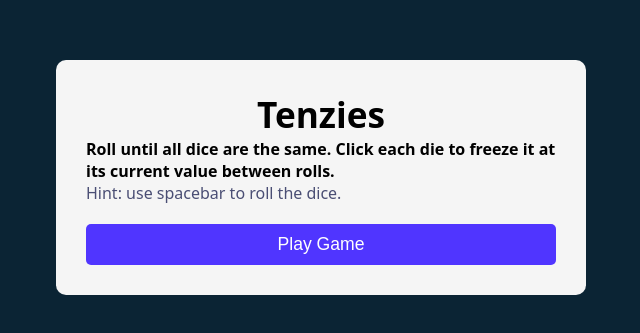
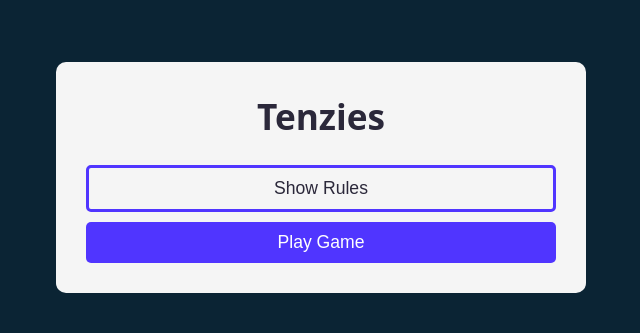
Before and after one commit to netrolite/tenzies-react, a React (Vite) app: page /#/ in a window 1280 px wide. Shown: the part 223-556 px from the top of the page, without its empty margins (319-959 px from the left). Built offline with nearby package versions, Linux system fonts and the light colour scheme.

Commit message:
title-screen redesign

```diff
--- a/src/TitleScreen.jsx
+++ b/src/TitleScreen.jsx
@@ -1,7 +1,8 @@
-import React from "react";
+import React, { useState } from "react";
 import { useNavigate } from "react-router-dom";
 
 export default function TitleScreen() {
+    const [showRules, setShowRules] = useState(false);
     const navigate = useNavigate();
 
     const prevBestTime = localStorage.getItem("bestTime");
@@ -10,15 +11,25 @@ export default function TitleScreen() {
             <div className="container title-screen">
                 <h1 className="game-title">Tenzies</h1>
                 {prevBestTime && <h2 className="prev-best-time">Your best time: {prevBestTime}</h2>}
-                    <p className="rules">
-                    Roll until all dice are the same. Click each die to freeze it at its current value between rolls.
-                        <p className="hint">
-                            Hint: use spacebar to roll the dice.
-                        </p>
-                    </p>
 
 
-                <div className="buttons-container">
+                <div className="buttons-container title-screen-buttons-container">
+                    <button
+                        className="button toggle-rules"
+                        onClick={() => setShowRules(prevState => !prevState)}
+                    >
+                        {showRules ? "Hide Rules" : "Show Rules"}
+                    </button>
+                    {
+                        showRules
+                        &&
+                        <p className="rules">
+                        Roll until all dice are the same. Click each die to freeze it at its current value between rolls. <br />
+                            <span className="hint">
+                                Hint: use spacebar to roll the dice.
+                            </span>
+                        </p>
+                    }
                     <button
                         className="button"
                         onClick={() => navigate("/game")}
--- a/src/game/Game.jsx
+++ b/src/game/Game.jsx
@@ -118,7 +118,7 @@ export default function Game() {
             {
               won
               ?
-                <div className="buttons-container game-end-buttons-container">
+                <div className="buttons-container game-won-buttons-container">
                     <button
                         className="button"
                         onClick={() => resetGame(setWon, setDice, setMilliseconds)}
@@ -129,7 +129,7 @@ export default function Game() {
                         className="button"
                         onClick={() => navigate("/")}
                     >
-                        Back To Title
+                        Quit To Menu
                     </button>
                 </div>
               :
--- a/src/index.css
+++ b/src/index.css
@@ -1,7 +1,7 @@
 :root {
   --page-bg: #0B2434;
   --game-bg: #F5F5F5;
-  --text: 2B283A;
+  --text: #2B283A;
   --rules: #4A4E74;
   --die-frozen: #59E391;
   --button: #5035FF;
@@ -53,8 +53,13 @@ body {
   width: 530px;
 }
 
-.title-screen .button {
-  margin-top: 20px;
+.game-title {
+  font-size: 2.2rem;
+}
+
+.prev-best-time {
+  font-size: 1.3rem;
+  font-weight: 400;
 }
 
 .buttons-container {
@@ -63,21 +68,25 @@ body {
   width: 100%;
 }
 
-.game-end-buttons-container .button {
-  width: 50%;
+.button {
+  padding: 10px 0;
+  border: none;
+  border-radius: 5px;
+  color: #fff;
+  background-color: var(--button);
+  font-size: 1.1rem;
+  flex-grow: 1;
 }
 
-.game-title {
-  font-size: 2.2rem;
+.title-screen-buttons-container {
+  flex-direction: column;
+  margin-top: 25px;
 }
 
-.prev-best-time {
-  font-size: 1.4rem;
-  font-weight: 400;
-  margin-bottom: 10px;
-  background-color: var(--die-frozen);
-  padding: 8px;
-  border-radius: 5px;
+.toggle-rules {
+  background-color: transparent;
+  border: 3px solid var(--button);
+  color: var(--text);
 }
 
 .rules, .hint {
@@ -129,14 +138,8 @@ body {
   transition: 200ms;
 }
 
-.button {
-  padding: 10px 0;
-  border: none;
-  border-radius: 5px;
-  color: #fff;
-  background-color: var(--button);
-  font-size: 1.1rem;
-  flex-grow: 1;
+.game-won-buttons-container .button {
+  width: 50%;
 }
 
 @media all and (max-width: 600px) {
```
